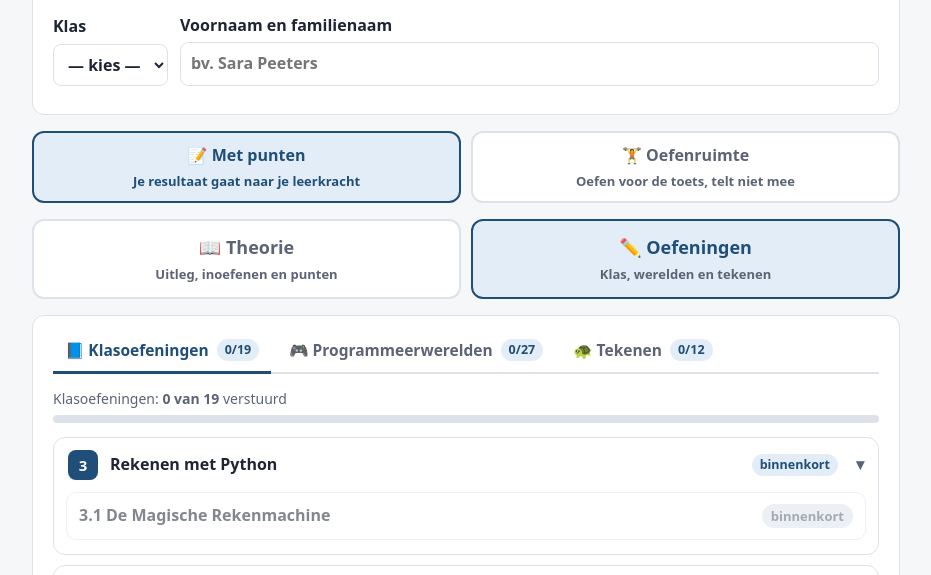
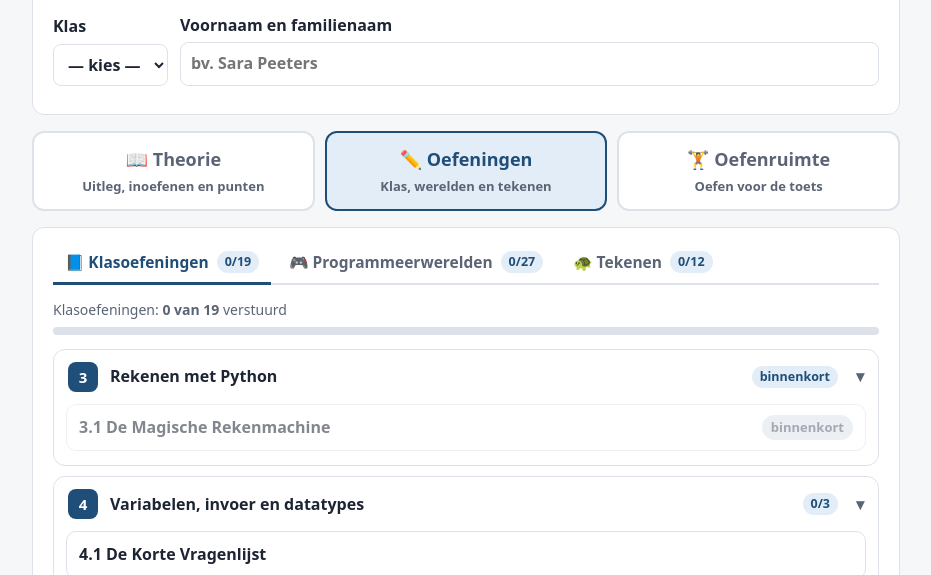
Before and after one commit to WeMa39/Programmeren-met-Python, a plain HTML site: page oefeningen.html in a window 1280 px wide. Shown: the part 224-799 px from the top of the page, without its empty margins (174-1105 px from the left). Drawn offline with Linux system fonts and the light colour scheme.

Commit message:
Add files via upload

```diff
--- a/oefeningen.html
+++ b/oefeningen.html
@@ -217,7 +217,7 @@ details.afspraken summary{cursor:pointer;font-weight:700;color:var(--brand)}
 .vl-uitleg{margin-top:10px;padding:10px 12px;border-radius:8px;background:var(--brand-soft);font-size:15px}
 .vl-knoppen{display:flex;gap:8px;align-items:center;margin-top:10px;flex-wrap:wrap}
 .vl-knoppen .tel{color:var(--muted);font-size:14px}
-.hoofdtabs{display:grid;grid-template-columns:1fr 1fr;gap:10px;margin:0 0 16px}
+.hoofdtabs{display:grid;grid-template-columns:repeat(3,1fr);gap:10px;margin:0 0 16px}
 .hoofdtabs button{font:inherit;font-weight:800;font-size:18px;padding:12px 14px;border-radius:var(--radius);border:2px solid var(--line);background:var(--card);color:var(--muted);cursor:pointer;display:flex;flex-direction:column;align-items:center;gap:2px}
 .hoofdtabs button span{font-size:13px;font-weight:600;color:var(--muted)}
 .hoofdtabs button.aan{border-color:var(--brand);color:var(--brand);background:var(--brand-soft)}
@@ -258,16 +258,12 @@ details.afspraken summary{cursor:pointer;font-weight:700;color:var(--brand)}
 :root{--oefen:#6b3fa0;--oefen-soft:#f0e8fa}
 @media (prefers-color-scheme: dark){ :root:not([data-theme="light"]){--oefen:#c9a6f0;--oefen-soft:#2e2340} }
 :root[data-theme="dark"]{--oefen:#c9a6f0;--oefen-soft:#2e2340}
-.modus{display:grid;grid-template-columns:1fr 1fr;gap:10px;margin:0 0 16px}
-.modus button{font:inherit;font-weight:800;font-size:16px;padding:10px 12px;border-radius:var(--radius);border:2px solid var(--line);background:var(--card);color:var(--muted);cursor:pointer;display:flex;flex-direction:column;align-items:center;gap:2px;text-align:center}
-.modus button span{font-size:13px;font-weight:600}
-.modus button.aan{border-color:var(--brand);color:var(--brand);background:var(--brand-soft)}
-.modus button.aan[data-m="oefen"]{border-color:var(--oefen);color:var(--oefen);background:var(--oefen-soft)}
-@media (max-width:560px){ .modus{grid-template-columns:1fr} }
 .oefenbanner{background:var(--oefen-soft);color:var(--ink);border:2px solid var(--oefen);border-radius:var(--radius);padding:10px 14px;margin:0 0 16px;font-size:15px}
 .oefenbanner b{color:var(--oefen)}
 body.oefenmodus header{border-bottom:4px solid var(--oefen)}
-body.oefenmodus .hoofdtabs button.aan{border-color:var(--oefen);color:var(--oefen);background:var(--oefen-soft)}
+.hoofdtabs button.aan[data-deel="oefenruimte"]{border-color:var(--oefen);color:var(--oefen);background:var(--oefen-soft)}
+@media (max-width:560px){ .hoofdtabs button{font-size:15px;padding:10px 6px} .hoofdtabs button span{font-size:12px} }
+.or-sectie h3{margin:14px 0 6px;font-size:17px}
 .btn.reset{background:var(--card);color:var(--oefen);border:2px solid var(--oefen)}
 </style>
 </head>
@@ -3895,7 +3891,7 @@ function renderTheorie(m,les){
   m.appendChild($(`<div class="card"><div class="actions" style="margin:0 0 6px"><button class="btn secondary" id="terug">← Terug naar de theorie</button></div><div class="kicker">Theorie</div><h2>${les.icoon} ${esc(les.titel)}</h2>
     ${les.intro}
     ${OEFEN()?`<div class="box">🏋️ In de oefenruimte krijg je geen punten. Foute keuzes, tips en oplossingen zijn gratis, en er wordt niets verstuurd.</div>`:`<div class="box">📖 Ook de theorie krijgt <b>punten</b>. Je start op 10. Een foute keuze bij de vragen kost ${fmt(THEORIE_KOST.quizFout)} punt, een tip ${fmt(THEORIE_KOST.tip)} punt en een oplossing bekijken ${fmt(THEORIE_KOST.oplossing)} punt. Pogingen en klasafspraken tellen zoals bij de oefeningen. Op het einde verstuur je je resultaat naar je leerkracht.</div>`}</div>`));
-  m.querySelector("#terug").onclick=()=>{ S.deel="theorie"; go("start") };
+  m.querySelector("#terug").onclick=()=>{ S.deel=OEFEN()?"oefenruimte":"theorie"; go("start") };
   const herbeginT=()=>wisOefen("theorie",les.id,"Deze les helemaal leegmaken en opnieuw beginnen? (Alleen in de oefenruimte. Je punten blijven bewaard.)");
   if(OEFEN()){ const rb=$(`<button class="btn reset">🔄 Opnieuw beginnen</button>`); rb.onclick=herbeginT; m.querySelector("#terug").after(rb) }
 
@@ -4014,12 +4010,16 @@ function codeBlok({waarde,onCode,invoer,onInvoer,controleer,uitvoeren}){
 function lvlNr(o,i){ const m=o.titel.match(/^\S+ (\d+[a-z]?) - /); return m?m[1]:i+1 }
 function go(id){S.huidig=id;save();render();window.scrollTo(0,0)}
 function render(){const m=document.getElementById("main"); m.innerHTML="";
+  if(OEFEN()&&!oefenOpen(S.huidig)) S.modus="punten";
   document.body.classList.toggle("oefenmodus",OEFEN());
-  if(OEFEN()) m.appendChild($(`<div class="oefenbanner">🏋️ <b>Oefenruimte</b> · Je oefent voor de toets. Dit telt <b>niet</b> mee voor je punten en er wordt <b>niets verstuurd</b>. Hulp, tips en oplossingen zijn hier gratis.</div>`));
+  if(OEFEN()&&S.naam&&S.klas) m.appendChild($(`<div class="oefenbanner">🏋️ <b>Oefenruimte</b> · Je oefent voor de toets. Dit telt <b>niet</b> mee voor je punten en er wordt <b>niets verstuurd</b>. Hulp, tips en oplossingen zijn hier gratis.</div>`));
   if(String(S.huidig).startsWith("T:")&&S.naam&&S.klas){ const les=THEORIE.find(l=>"T:"+l.id===S.huidig); if(les) return renderTheorie(m,les) }
   const oef=OEFENINGEN.find(o=>o.id===S.huidig&&o.klaar);
   if(oef && S.naam && S.klas) return renderOef(m,oef);
+  if(OEFEN()){ S.modus="punten"; save(); return render() }
   renderStart(m)}
+/* Oefenruimte: een oefening gaat pas open als ze op punten verstuurd is */
+function oefenOpen(id){ id=String(id); if(id.startsWith("T:")){ const t=(S.theorie||{})[id.slice(2)]; return !!(t&&t.verstuurd) } const a=(S.oef||{})[id]; return !!(a&&a.verstuurd) }
 
 function renderStart(m){
   const c=$(`<div class="card"><div class="kicker">Welkom</div><h2>Python oefeningen</h2>
@@ -4057,20 +4057,27 @@ function renderStart(m){
       <button type="button" data-tab="tekenen">🐢 Tekenen <span class="tel">${telKlaar(tekenOef)}/${telOpen(tekenOef)}</span></button>
     </div><div class="tabinhoud"></div></div>`);
   if(!S.deel) S.deel="oef";
-  const hoofd=$(`<div class="hoofdtabs" role="tablist"><button type="button" data-deel="theorie">📖 Theorie<span>Uitleg, inoefenen en punten</span></button><button type="button" data-deel="oef">✏️ Oefeningen<span>Klas, werelden en tekenen</span></button></div>`);
-  const modus=$(`<div class="modus" role="tablist"><button type="button" data-m="punten">📝 Met punten<span>Je resultaat gaat naar je leerkracht</span></button><button type="button" data-m="oefen">🏋️ Oefenruimte<span>Oefen voor de toets, telt niet mee</span></button></div>`);
-  modus.querySelectorAll("button").forEach(b=>{ b.classList.toggle("aan",(b.dataset.m==="oefen")===OEFEN()); b.onclick=()=>{ S.modus=b.dataset.m==="oefen"?"oefen":"punten"; save(); render(); window.scrollTo(0,0) } });
-  m.appendChild(modus);
-  if(OEFEN()){ const uit=$(`<div class="card"><h3 style="margin-top:0">🏋️ Oefenen voor de toets</h3><p style="margin:0 0 8px">Maak alle oefeningen en de theorie hier zo vaak opnieuw als je wilt. Je punten bij <b>📝 Met punten</b> blijven altijd zoals ze zijn.</p><ul style="margin:0 0 8px;padding-left:20px"><li>Je begint met een lege oefening, los van wat je eerder instuurde.</li><li>Hulp, tips en oplossingen zijn gratis. Pogingen tellen niet.</li><li>Je krijgt geen cijfer en er wordt niets verstuurd.</li><li>Met <b>🔄 Opnieuw beginnen</b> maak je een oefening helemaal leeg.</li></ul><div class="actions"><button class="btn reset" id="wisalles">🔄 Hele oefenruimte leegmaken</button></div></div>`);
-    uit.querySelector("#wisalles").onclick=()=>{ if(confirm("Alles wat je in de oefenruimte deed, wordt gewist. Je punten blijven gewoon bewaard. Doorgaan?")){ S.oefen={}; save(); render() } };
-    m.appendChild(uit) }
+  const hoofd=$(`<div class="hoofdtabs" role="tablist"><button type="button" data-deel="theorie">📖 Theorie<span>Uitleg, inoefenen en punten</span></button><button type="button" data-deel="oef">✏️ Oefeningen<span>Klas, werelden en tekenen</span></button><button type="button" data-deel="oefenruimte">🏋️ Oefenruimte<span>Oefen voor de toets</span></button></div>`);
   m.appendChild(hoofd);
-  const theorie=$(`<div class="card"><p class="w-intro" style="margin-top:0">${OEFEN()?"Lees de uitleg opnieuw en oefen in. In de oefenruimte krijg je geen punten.":"Hier lees je de uitleg en oefen je in. Ook hier krijg je <b>punten</b>: op het einde verstuur je je resultaat naar je leerkracht."}</p><div class="th-lessen"></div></div>`); m.appendChild(theorie);
+  const theorie=$(`<div class="card"><p class="w-intro" style="margin-top:0">Hier lees je de uitleg en oefen je in. Ook hier krijg je <b>punten</b>: op het einde verstuur je je resultaat naar je leerkracht.</p><div class="th-lessen"></div></div>`); m.appendChild(theorie);
   THEORIE.forEach(les=>{ const tl=theorieTel(les);
     const b=$(`<button type="button" class="th-les"><span class="w-icoon">${les.icoon}</span><span><span class="w-naam">${esc(les.titel)}</span><span class="w-sub">${esc(les.sub)}</span></span>${TH(les.id).verstuurd?`<span class="pill ok">✔ ${fmt(TH(les.id).verstuurd.cijfer)}/10</span>`:`<span class="tel">${tl.k}/${tl.n}</span>`}</button>`);
     b.onclick=()=>open({id:"T:"+les.id}); theorie.querySelector(".th-lessen").appendChild(b) });
   m.appendChild(kaart);
-  const kiesDeel=d=>{ S.deel=d; save(); hoofd.querySelectorAll("button").forEach(b=>b.classList.toggle("aan",b.dataset.deel===d)); theorie.hidden=d!=="theorie"; kaart.hidden=d==="theorie" };
+  /* ---- oefenruimte ---- */
+  const ruimte=$(`<div class="card"><p class="w-intro" style="margin-top:0">🏋️ Hier oefen je opnieuw voor de toets. Een oefening gaat hier pas open <b>nadat je ze op punten verstuurd hebt</b>. In de oefenruimte begin je met een lege oefening, is hulp gratis, krijg je geen punten en wordt er niets verstuurd. Je cijfers blijven zoals ze zijn.</p></div>`); m.appendChild(ruimte);
+  const oefenStatus=id=>{ const so=S.oefen||{}; if(String(id).startsWith("T:")){ const t=(so.theorie||{})[id.slice(2)]; if(!t) return ""; const les=THEORIE.find(l=>l.id===id.slice(2)); const k=Object.values(t.quiz||{}).filter(x=>x===true).length+les.oefeningen.filter(o=>((t.oef||{})[o.id]||{}).ok).length; return k?`<span class="pill mid">${k}/${les.quiz.length+les.oefeningen.length}</span>`:"" }
+    const a=(so.oef||{})[id]; return !a?"":a.ok?'<span class="pill ok">✔ geoefend</span>':(a.controles||a.code)?'<span class="pill mid">bezig</span>':"" };
+  const oefenIn=o=>{ if(S.klas&&S.naam.trim()) S.modus="oefen"; open(o) };
+  [["📖 Theorie",THEORIE.map(l=>({id:"T:"+l.id,titel:l.titel,klaar:true}))],["📘 Klasoefeningen",volgordeKlas()],["🎮 Programmeerwerelden",wereldOef],["🐢 Tekenen",tekenOef]].forEach(([kop,lijst])=>{
+    lijst=lijst.filter(o=>o.klaar); if(!lijst.length) return;
+    const n=lijst.filter(o=>oefenOpen(o.id)).length;
+    const sec=$(`<div class="or-sectie"><h3>${kop} <span class="tel">${n}/${lijst.length} open</span></h3><div class="exlist"></div></div>`);
+    lijst.forEach(o=>{ const op=oefenOpen(o.id);
+      const b=$(`<button ${op?"":"disabled"}><span class="t">${esc(o.titel)}</span>${op?oefenStatus(o.id):'<span class="pill off">🔒 eerst op punten versturen</span>'}</button>`);
+      if(op) b.onclick=()=>oefenIn(o); sec.querySelector(".exlist").appendChild(b) });
+    ruimte.appendChild(sec) });
+  const kiesDeel=d=>{ S.deel=d; save(); hoofd.querySelectorAll("button").forEach(b=>b.classList.toggle("aan",b.dataset.deel===d)); theorie.hidden=d!=="theorie"; kaart.hidden=d!=="oef"; ruimte.hidden=d!=="oefenruimte" };
   hoofd.querySelectorAll("button").forEach(b=>b.onclick=()=>kiesDeel(b.dataset.deel));
   const inhoud=kaart.querySelector(".tabinhoud");
   const voortgang=(lijst,tekst)=>{ const k=telKlaar(lijst), n=telOpen(lijst), pct=n?Math.round(k/n*100):0;
@@ -4118,8 +4125,8 @@ function renderStart(m){
 
 function renderOef(m,oef){
   const a=O(oef.id);
-  m.appendChild($(`<div class="card"><div class="actions" style="margin:0 0 6px"><button class="btn secondary" id="terug">← Alle oefeningen</button>${OEFEN()?'<button class="btn reset" id="reset1">🔄 Opnieuw beginnen</button>':""}</div><div class="kicker">${OEFEN()?"Oefenruimte":"Oefening"}</div><h2>${esc(oef.titel)}</h2>${oef.opdracht}${KLASAFSPRAKEN&&!oef.geenCode?`<details class="afspraken"><summary>📏 Klasafspraken (klik om te openen)</summary><p style="margin:8px 0 0">Zodra je programma werkt, kost elke overtreding <b>${fmt(CIJFER.perAfspraak)} punt</b>.</p>${AFSPRAKEN_HTML}</details>`:""}</div>`));
-  m.querySelector("#terug").onclick=()=>go("start");
+  m.appendChild($(`<div class="card"><div class="actions" style="margin:0 0 6px"><button class="btn secondary" id="terug">${OEFEN()?"← Oefenruimte":"← Alle oefeningen"}</button>${OEFEN()?'<button class="btn reset" id="reset1">🔄 Opnieuw beginnen</button>':""}</div><div class="kicker">${OEFEN()?"Oefenruimte":"Oefening"}</div><h2>${esc(oef.titel)}</h2>${oef.opdracht}${KLASAFSPRAKEN&&!oef.geenCode?`<details class="afspraken"><summary>📏 Klasafspraken (klik om te openen)</summary><p style="margin:8px 0 0">Zodra je programma werkt, kost elke overtreding <b>${fmt(CIJFER.perAfspraak)} punt</b>.</p>${AFSPRAKEN_HTML}</details>`:""}</div>`));
+  m.querySelector("#terug").onclick=()=>{ if(OEFEN()) S.deel="oefenruimte"; go("start") };
   const herbegin=()=>wisOefen("oef",oef.id,"Deze oefening helemaal leegmaken en opnieuw beginnen? (Alleen in de oefenruimte. Je punten blijven bewaard.)");
   if(OEFEN()) m.querySelector("#reset1").onclick=herbegin;
 
@@ -4223,13 +4230,13 @@ function renderOef(m,oef){
   tekenExtra();
 
   /* afronden */
-  const volgende=volgendeOef(oef);
+  let volgende=volgendeOef(oef); if(OEFEN()) while(volgende&&!oefenOpen(volgende.id)) volgende=volgendeOef(volgende);
   const af=$(`<div class="card" id="afronden"></div>`); m.appendChild(af);
   function tekenAf(){ const c=berekenCijfer(a);
     if(OEFEN()){ af.innerHTML=`<div class="kicker">Afronden</div><h3>Oefenruimte: geen cijfer</h3>
         <p style="margin:0">${a.ok?`✔ <b>Gelukt!</b> Je had ${a.controles||0} ${(a.controles||0)===1?"poging":"pogingen"} en ${a.hulp||0} keer hulp nodig. Lukt het de volgende keer zonder hulp?`:"Nog niet af. Neem je tijd: pogingen en hulp tellen hier niet."} Er wordt niets verstuurd.</p>
-        <div class="actions" style="margin-top:14px"><button class="btn reset" id="reset2">🔄 Opnieuw beginnen</button><button class="btn secondary" id="volgende">${volgende?"Volgende oefening →":"✔ Terug naar alle oefeningen"}</button></div>`;
-      af.querySelector("#reset2").onclick=herbegin; af.querySelector("#volgende").onclick=()=>go(volgende?volgende.id:"start"); return }
+        <div class="actions" style="margin-top:14px"><button class="btn reset" id="reset2">🔄 Opnieuw beginnen</button><button class="btn secondary" id="volgende">${volgende?"Volgende oefening →":"✔ Terug naar de oefenruimte"}</button></div>`;
+      af.querySelector("#reset2").onclick=herbegin; af.querySelector("#volgende").onclick=()=>{ if(!volgende) S.deel="oefenruimte"; go(volgende?volgende.id:"start") }; return }
     af.innerHTML=`<div class="kicker">Afronden</div><h3>Jouw cijfer voor deze oefening</h3>
       <div style="display:flex;gap:18px;align-items:baseline;flex-wrap:wrap"><span class="score">${a.ok?fmt(c.cijfer):"…"}</span><span>${a.ok?"op "+CIJFER.maximum:"Je cijfer verschijnt zodra je programma correct is."}</span></div>
       <div style="margin-top:10px">
@@ -4251,6 +4258,7 @@ function renderOef(m,oef){
   tekenAf();
 }
 
+function volgordeKlas(){ return OEFENINGEN.filter(o=>!o.groep).map((o,k)=>[o,k]).sort((x,y)=>(x[0].id.split(".")[0]-y[0].id.split(".")[0])||(x[1]-y[1])).map(x=>x[0]) }
 /* Volgende oefening in dezelfde volgorde als op het startscherm */
 function volgendeOef(oef){
   let lijst;
```
